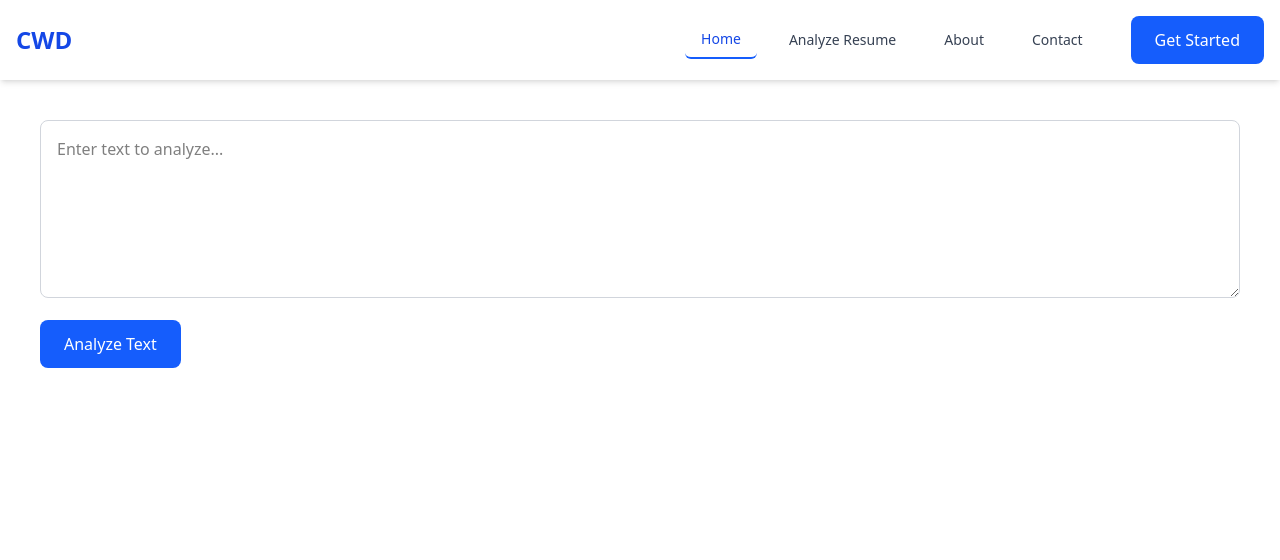
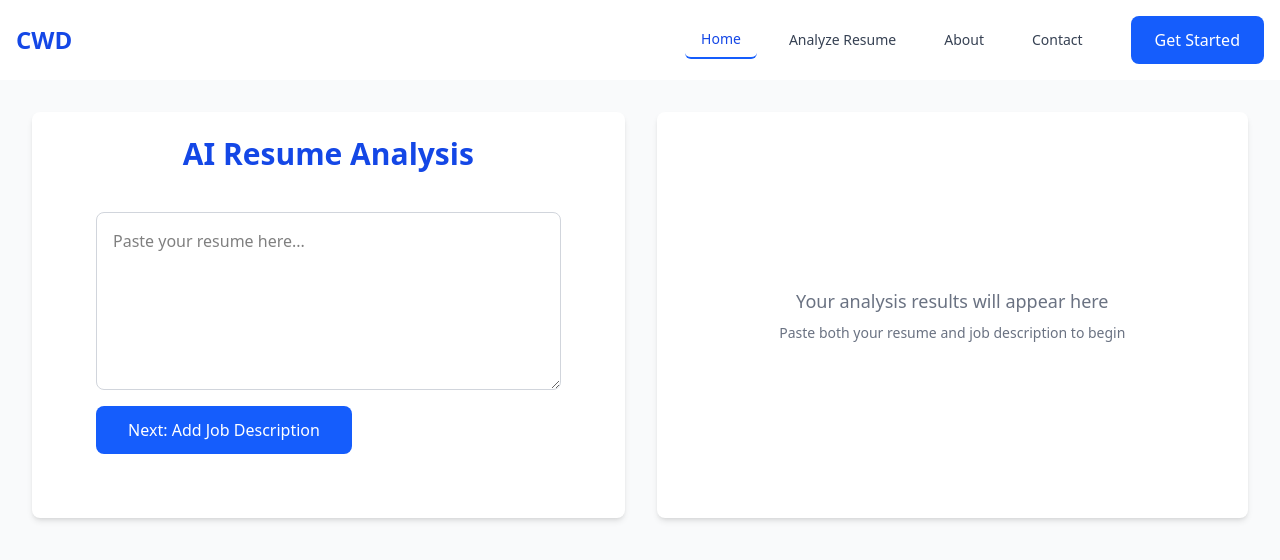
Before and after one commit to Bishalis/Resume-ai, a Next.js app: page /analyze in a window 1280 px wide. Shown: the top 560 px of the page. Built offline with nearby package versions, Linux system fonts and the light colour scheme.

Commit message:
Frontend part for anlayzing document without file seletion

```diff
--- a/app/analyze/page.tsx
+++ b/app/analyze/page.tsx
@@ -1,14 +1,77 @@
 'use client';
-import TextAreaForm from "@/components/AnalyzeForm";
-import { useState } from "react";
 
+import { useState } from 'react';
+import TextAreaForm from '@/components/TextAreaForm';
+import AnalysisResult from '@/components/AnalysisResult';
+import { mockResult } from '@/components/common/mockResult';
 
+export default function AnalyzePage() {
+  const [resume, setResume] = useState('');
+  const [jobDesc, setJobDesc] = useState('');
+  const [result, setResult] = useState<null | {
+    matchScore: number;
+    missingSkills: string[];
+    suggestions: string[];
+  }>(null);
+  const [loading, setLoading] = useState(false);
 
+  const handleAnalyze = () => {
+    setLoading(true);
+    setTimeout(() => {
+      setResult(mockResult);
+      setLoading(false);
+    }, 2000);
+  };
 
-export default function AnalyzePage(){
-    return(
-        <div>
-         <TextAreaForm/>
+  return (
+    <div className="min-h-screen bg-gray-50 py-8">
+      <div className="max-w-7xl mx-auto px-4 sm:px-6 lg:px-8">
+        <div className="flex flex-col lg:flex-row gap-8">
+          {/* Left side - Input forms */}
+          <div className="w-full lg:w-1/2 bg-white p-6 rounded-lg shadow-md">
+            <h1 className="text-3xl font-bold text-blue-700 mb-6 text-center ">AI Resume Analysis</h1>
+
+            <div className="space-y-6">
+              <TextAreaForm
+                placeholder="Paste your resume here..."
+                onSubmit={(text) => setResume(text)}
+                buttonText="Next: Add Job Description"
+              />
+
+              {resume && (
+                <TextAreaForm
+                  placeholder="Paste the job description here..."
+                  onSubmit={(text) => {
+                    setJobDesc(text);
+                    handleAnalyze();
+                  }}
+                  buttonText={loading ? "Analyzing..." : "Analyze"}
+                  loading={loading}
+                />
+              )}
+            </div>
+          </div>
+
+          {/* Right side - Results */}
+          <div className="w-full lg:w-1/2">
+            {!loading && result && (
+              <div className="bg-white p-6 rounded-lg shadow-md h-full">
+                <AnalysisResult {...result} />
+              </div>
+            )}
+
+            {/* Empty state */}
+            {!result && (
+              <div className="bg-white p-6 rounded-lg shadow-md h-full flex items-center justify-center">
+                <div className="text-center text-gray-500">
+                  <p className="text-lg">Your analysis results will appear here</p>
+                  <p className="text-sm mt-2">Paste both your resume and job description to begin</p>
+                </div>
+              </div>
+            )}
+          </div>
         </div>
-    )
+      </div>
+    </div>
+  );
 }
--- /dev/null
+++ b/components/AnalysisResult.tsx
@@ -0,0 +1,32 @@
+type Props = {
+    matchScore: number;
+    missingSkills: string[];
+    suggestions: string[];
+  };
+
+  export default function AnalysisResult({ matchScore, missingSkills, suggestions }: Props) {
+    return (
+      <div className="mt-10 bg-white p-6 rounded-lg shadow">
+        <h2 className="text-2xl font-bold text-blue-700">Analysis Result</h2>
+        <p className="mt-4 text-lg">Match Score: <span className="font-bold">{matchScore}%</span></p>
+
+        <div className="mt-4">
+          <h3 className="font-semibold">Missing Skills:</h3>
+          <ul className="list-disc list-inside">
+            {missingSkills.map((skill) => (
+              <li key={skill}>{skill}</li>
+            ))}
+          </ul>
+        </div>
+
+        <div className="mt-4">
+          <h3 className="font-semibold">Suggestions:</h3>
+          <ul className="list-disc list-inside">
+            {suggestions.map((s, i) => (
+              <li key={i}>{s}</li>
+            ))}
+          </ul>
+        </div>
+      </div>
+    );
+  }
--- a/components/AnalyzeForm.tsx
+++ /dev/null
@@ -1,36 +0,0 @@
-'use client';
-
-import { ChangeEvent, useState } from "react";
-import PrimaryButton from "./common/PrimaryButton";
-
-
-
-
-
-export default function TextAreaForm(){
-    const [text , setText] = useState<string>('');
-    const handleChange  = (e:ChangeEvent<HTMLTextAreaElement>) =>{
-        setText(e.target.value);
-     }
-
-     const handleSubmit = (e:ChangeEvent<HTMLFormElement>) =>{
-         e.preventDefault();
-         console.log('submitted text');
-     }
-
-     return (
-        <form onSubmit={handleSubmit} className="space-y-4 m-10">
-          <textarea
-            value={text}
-            onChange={handleChange}
-            placeholder="Enter text to analyze..."
-            className="w-full md:w-50vw  p-4 border border-gray-300 rounded-lg focus:ring-2 focus:ring-blue-500 focus:border-transparent"
-            rows={6}
-          />
-          <PrimaryButton type="submit">
-            Analyze Text
-          </PrimaryButton>
-        </form>
-
-      );
-    }
--- /dev/null
+++ b/components/TextAreaForm.tsx
@@ -0,0 +1,45 @@
+'use client';
+
+import { ChangeEvent, useState } from "react";
+import PrimaryButton from "./common/PrimaryButton";
+
+
+type TextAreaFormProps = {
+    onSubmit: (value: string) => void;
+    placeholder?: string;
+    buttonText?: string;
+    initialValue?: string;
+    loading?: boolean;
+  };
+
+
+
+
+export default function TextAreaForm({onSubmit ,placeholder = 'Enter text...',buttonText='Submit', initialValue ='',  loading = false} : TextAreaFormProps){
+    const [resume , setResume] = useState<string>(initialValue);
+    const handleChange  = (e:ChangeEvent<HTMLTextAreaElement>) =>{
+        setResume(e.target.value);
+     }
+
+     const handleSubmit = (e:ChangeEvent<HTMLFormElement>) =>{
+         e.preventDefault();
+         console.log('submitted text' + resume);
+         onSubmit(resume);
+     }
+
+     return (
+        <form onSubmit={handleSubmit} className="space-y-4 m-10 md:flex md:flex-col">
+          <textarea
+            value={resume}
+            onChange={handleChange}
+            placeholder={placeholder}
+            className="w-full   p-4 border border-gray-300 rounded-lg focus:ring-2 focus:ring-blue-500 focus:border-transparent"
+            rows={6}
+          />
+          <PrimaryButton disabled={loading} className="md:w-[20vw]">
+          {loading ? "Loading..." : buttonText}
+          </PrimaryButton>
+        </form>
+
+      );
+    }
--- a/components/common/PrimaryButton.tsx
+++ b/components/common/PrimaryButton.tsx
@@ -1,28 +1,29 @@
-import React from "react";
 import clsx from "clsx";
 
-type ButtonProps ={
-    children : React.ReactNode;
-    onClick? : () => void;
-    type? : 'button' | 'submit' | 'reset';
+type ButtonProps = {
+  children: React.ReactNode;
+  onClick?: () => void;
+  type?: 'button' | 'submit' | 'reset';
   className?: string;
-}
-
-
+  disabled?: boolean;
+};
 
 export default function PrimaryButton({
   children,
   onClick,
-    type = 'button',
+  type = 'submit', // ✅ Make submit the default!
   className = '',
+  disabled = false,
 }: ButtonProps) {
   return (
     <button
       type={type}
       onClick={onClick}
+      disabled={disabled}
       className={clsx(
         'bg-blue-600 hover:bg-blue-700 text-white px-6 py-3 rounded-lg transition duration-200 ease-in-out',
-          className // allow overrides or additions
+        disabled && 'opacity-50 cursor-not-allowed',
+        className
       )}
     >
       {children}
--- a/components/AnalyzeResult.tsx
+++ b/components/common/mockResult.tsx
@@ -1,5 +1,5 @@
-const mockResult = {
-    match: 76,
+export const mockResult = {
+    matchScore: 76,
     missingSkills: ["Docker", "CI/CD", "Leadership"],
     suggestions: [
       "Include more detail about your team projects.",
```
Lines whose indentation alone changed are shown as unchanged.
